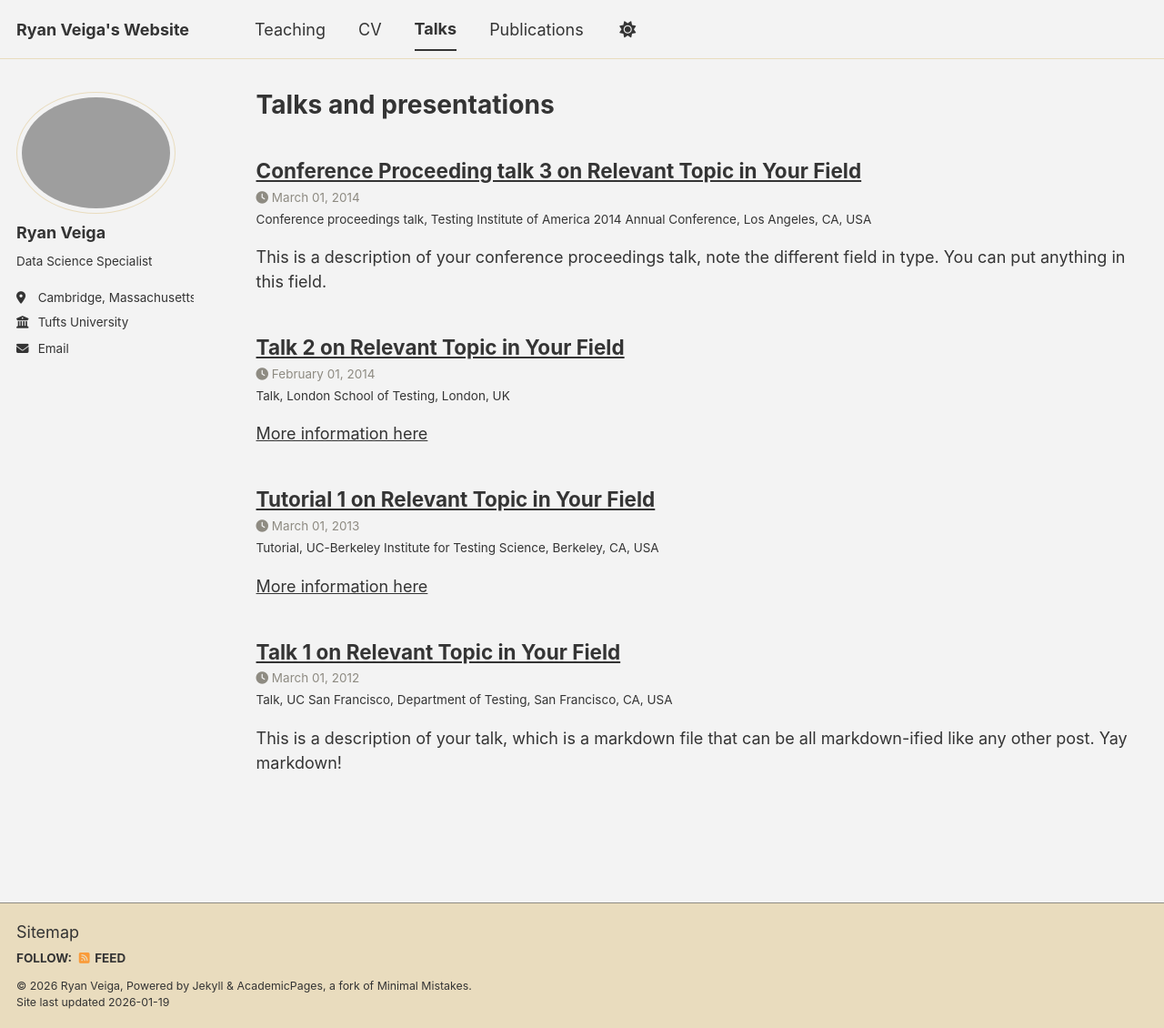
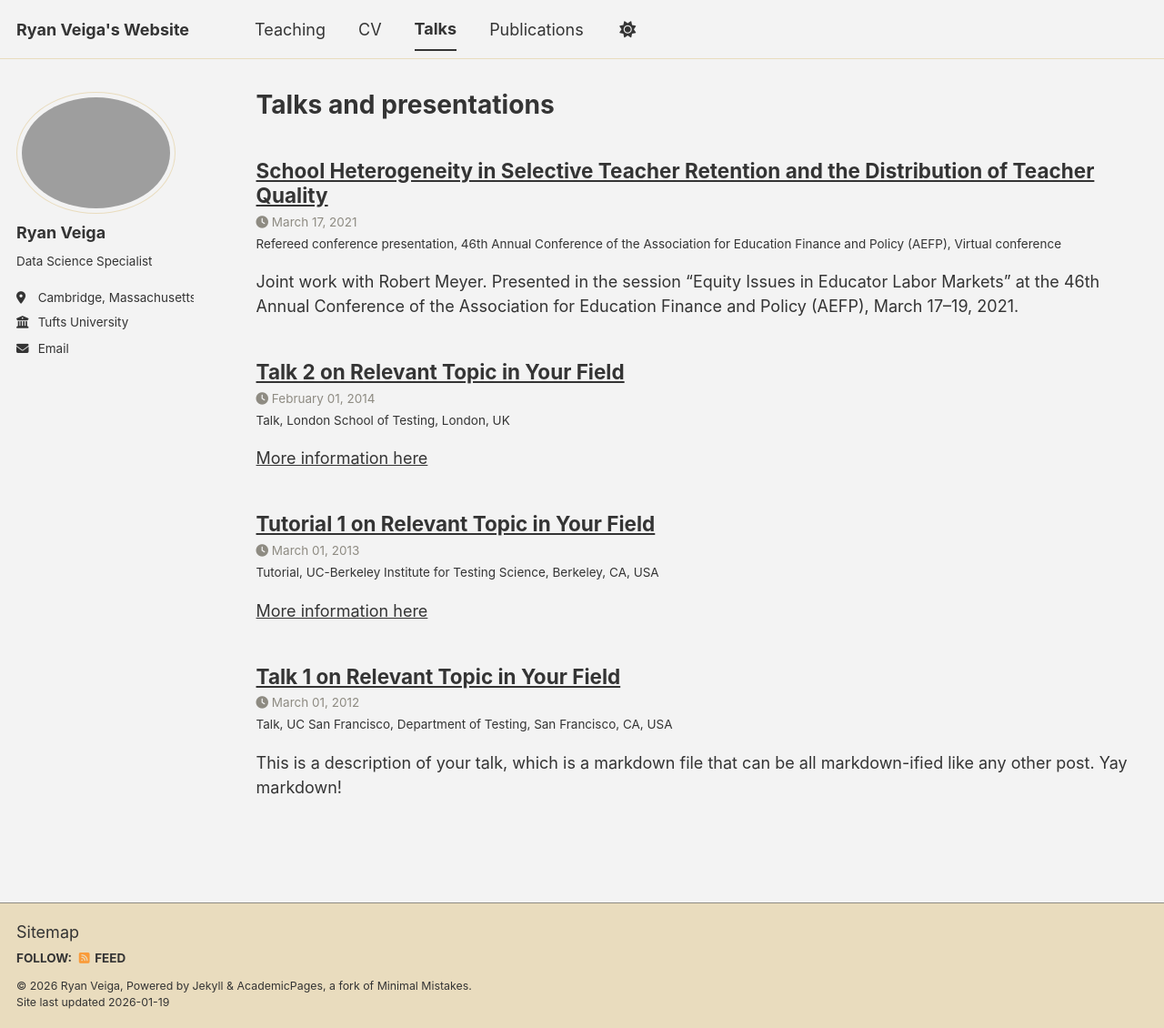
Before and after one commit to ryanveiga/ryanveiga.github.io, a Jekyll site: the page built from _pages/talks.html, in a window 1280 px wide and 1130 px high. Shown: the whole window at 91% size. Built offline with Jekyll 4.4.1, drawn with Linux system fonts in a browser that asks for light colours; a script bundle is joined from its source files by our own code; library files that are not in the unit come from our copies.

Commit message:
Edits to Talks

```diff
--- a/_talks/2014-03-01-talk-3.md
+++ /dev/null
@@ -1,11 +0,0 @@
----
-title: "Conference Proceeding talk 3 on Relevant Topic in Your Field"
-collection: talks
-type: "Conference proceedings talk"
-permalink: /talks/2014-03-01-talk-3
-venue: "Testing Institute of America 2014 Annual Conference"
-date: 2014-03-01
-location: "Los Angeles, CA, USA"
----
-
-This is a description of your conference proceedings talk, note the different field in type. You can put anything in this field.
--- /dev/null
+++ b/_talks/2021-03-17-aefp-heterogeneous-teacher-retention.md
@@ -0,0 +1,11 @@
+---
+title: "School Heterogeneity in Selective Teacher Retention and the Distribution of Teacher Quality"
+collection: talks
+type: "Refereed conference presentation"
+permalink: /talks/2021-03-17-aefp-heterogeneous-teacher-retention
+venue: "46th Annual Conference of the Association for Education Finance and Policy (AEFP)"
+date: 2021-03-17
+location: "Virtual conference"
+---
+
+Joint work with Robert Meyer. Presented in the session “Equity Issues in Educator Labor Markets” at the 46th Annual Conference of the Association for Education Finance and Policy (AEFP), March 17–19, 2021.
```
Also changed, not shown: _pages/about.md (+5 -1 lines).
